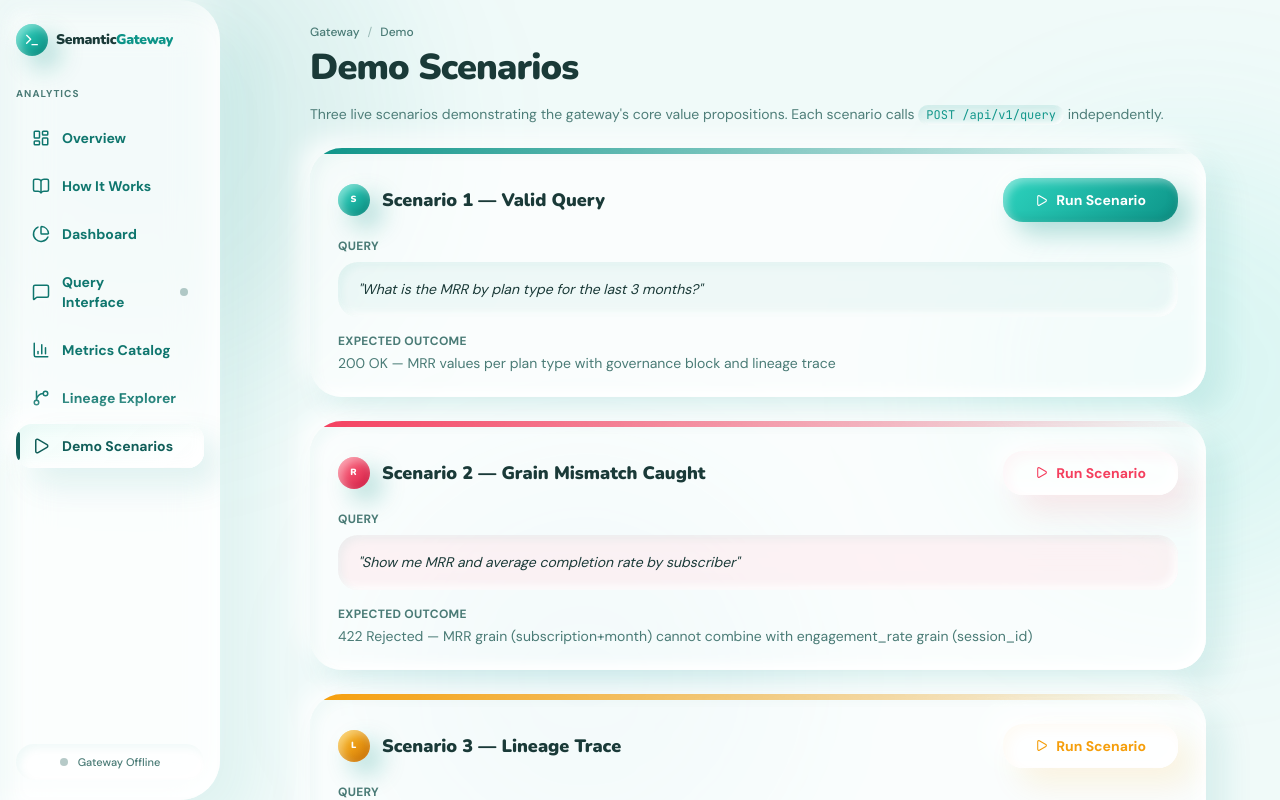
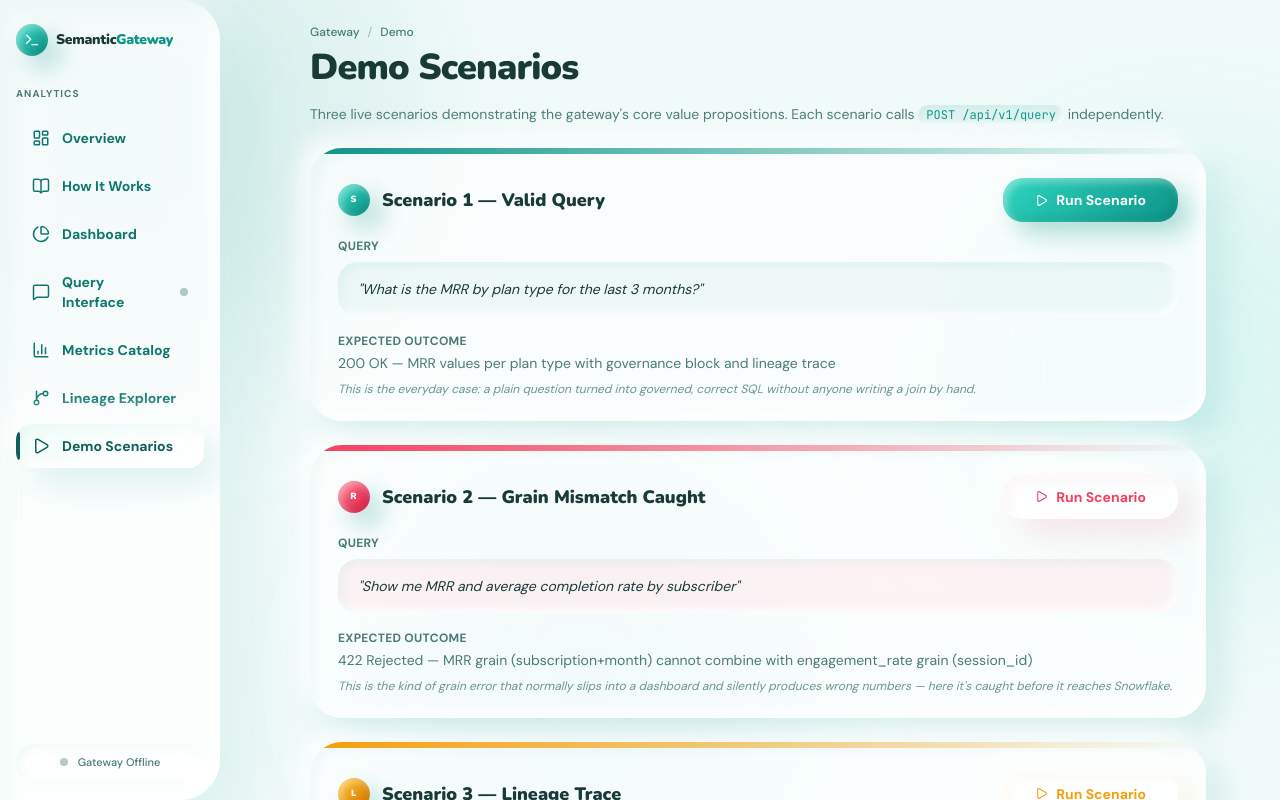
Before and after one commit to albertnsql/semantic-gateway, a React (Vite) app in the folder frontend/: page /demo in a window 1280 px wide. Built offline with nearby package versions, Linux system fonts and the light colour scheme; no server answers.

Commit message:
feat: implement QueryResultPanel component and DemoScenariosPage for enhanced analytics visualization

```diff
--- a/frontend/src/components/QueryResultPanel.jsx
+++ b/frontend/src/components/QueryResultPanel.jsx
@@ -14,7 +14,7 @@ const CLAY_INSET  = `inset 8px 8px 16px rgba(13,148,136,0.08), inset -8px -8px 1
 const CLAY_CARD   = `8px 8px 16px rgba(13,148,136,0.06), -6px -6px 12px rgba(255,255,255,0.9)`;
 
 /* ── Conversational narrative summary ── */
-function NarrativeSummary({ text, query }) {
+function NarrativeSummary({ text, query, lineagePath }) {
   if (!text) {
     return (
       <div className="flex flex-col items-center justify-center py-10 gap-3 text-center">
@@ -47,6 +47,12 @@ function NarrativeSummary({ text, query }) {
           {text}
         </div>
       </div>
+      {lineagePath?.length > 0 && (
+        <div className="mt-2 text-xs text-[#4A7B76] font-mono bg-[rgba(255,255,255,0.5)] px-4 py-2 rounded-[12px] border border-[#0D9488]/10 w-fit">
+          <span className="font-sans font-bold text-[#0D9488] uppercase text-[10px] tracking-wider mr-2">Lineage Trace:</span>
+          {lineagePath.join(' → ')}
+        </div>
+      )}
       <p className="text-[10px] text-[#4A7B76]/60 text-center mt-1" style={{ fontFamily: 'DM Sans, sans-serif' }}>
         This summary was generated by AI from certified data. Always validate against the Results tab.
       </p>
@@ -516,7 +522,7 @@ export default function QueryResultPanel({ response, error, defaultTab = 'Tabula
             />
           </div>
           <div className="p-8 pt-6">
-            {activeTab === 'Summary'    && <NarrativeSummary text={narrativeSummary} query={query?.original_query || ''} />}
+            {activeTab === 'Summary'    && <NarrativeSummary text={narrativeSummary} query={query?.original_query || ''} lineagePath={governance?.lineage_path} />}
             {activeTab === 'Tabular Results'    && <ResultsTable data={result?.data} />}
             {activeTab === 'Governance' && <GovernancePanel governance={governance} validation={validation} />}
             {activeTab === 'SQL'        && (
--- a/frontend/src/pages/DemoScenariosPage.jsx
+++ b/frontend/src/pages/DemoScenariosPage.jsx
@@ -31,7 +31,8 @@ const SCENARIOS = [
     badgeGradient: 'from-teal-400 to-teal-600',
     badgeLabel: 'SUCCESS',
     btnVariant: 'primary',
-    defaultTab: 'Results',
+    defaultTab: 'Tabular Results',
+    whyItMatters: 'This is the everyday case: a plain question turned into governed, correct SQL without anyone writing a join by hand.',
   },
   {
     id: 'grain-mismatch',
@@ -43,7 +44,8 @@ const SCENARIOS = [
     badgeGradient: 'from-rose-400 to-rose-600',
     badgeLabel: 'REJECTED',
     btnVariant: 'outline-red',
-    defaultTab: 'Results',
+    defaultTab: 'Tabular Results',
+    whyItMatters: "This is the kind of grain error that normally slips into a dashboard and silently produces wrong numbers — here it's caught before it reaches Snowflake.",
   },
   {
     id: 'ltv-lineage',
@@ -56,6 +58,7 @@ const SCENARIOS = [
     badgeLabel: 'LINEAGE',
     btnVariant: 'outline-amber',
     defaultTab: 'Lineage',
+    whyItMatters: 'This shows the query passed grain and governance validation before execution, with a traceable path back to raw source tables.',
   },
 ];
 
@@ -154,8 +157,15 @@ function ScenarioCard({ scenario }) {
 
         {/* Expected */}
         <div className="flex flex-col gap-1">
-          <span className="text-xs text-[#4A7B76] font-bold uppercase tracking-wide" style={{ fontFamily: 'DM Sans, sans-serif' }}>Expected Outcome</span>
-          <p className="text-[#4A7B76] text-sm" style={{ fontFamily: 'DM Sans, sans-serif' }}>{scenario.expected}</p>
+          {(!response && !lastRun) ? (
+            <>
+              <span className="text-xs text-[#4A7B76] font-bold uppercase tracking-wide" style={{ fontFamily: 'DM Sans, sans-serif' }}>Expected Outcome</span>
+              <p className="text-[#4A7B76] text-sm" style={{ fontFamily: 'DM Sans, sans-serif' }}>{scenario.expected}</p>
+            </>
+          ) : (
+            <p className="text-xs text-gray-400" style={{ fontFamily: 'DM Sans, sans-serif' }}>Expected Outcome: {scenario.expected}</p>
+          )}
+          <p className="text-xs italic text-[#4A7B76]/80 mt-1" style={{ fontFamily: 'DM Sans, sans-serif' }}>{scenario.whyItMatters}</p>
         </div>
       </div>
 
```
